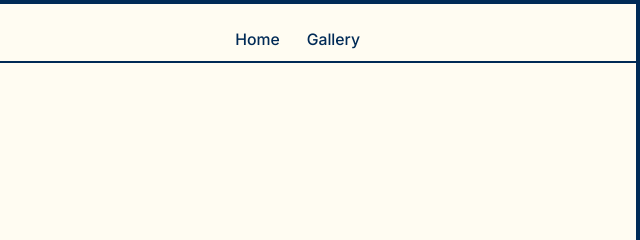
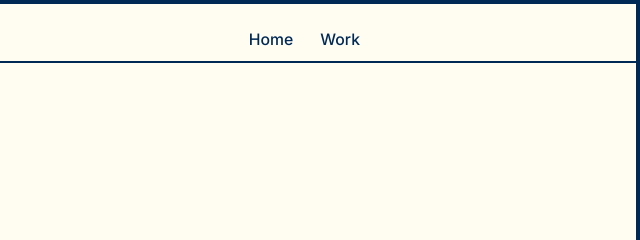
Before and after one commit to How-To-Program/How-To-Program.github.io, a plain HTML site: page 2022/06/04/hello-world/index.html in a window 1280 px wide. Shown: the top 240 px of the page, 640-1280 px from the left. Drawn offline with Linux system fonts and the light colour scheme.

Commit message:
Site updated: 2022-06-04 14:07:24

```diff
--- a/2022/06/04/hello-world/index.html
+++ b/2022/06/04/hello-world/index.html
@@ -87,7 +87,7 @@
 
 
               <li class="menu-item">
-                <a href="/categories/work/">Gallery</a>
+                <a href="/categories/work/">Work</a>
               </li>
 
 
```
Also changed, not shown: 2022/06/04/text/index.html (+1 -1 lines), archives/2022/06/index.html (+1 -1 lines), archives/2022/index.html (+1 -1 lines), archives/index.html (+1 -1 lines), index.html (+1 -1 lines).
